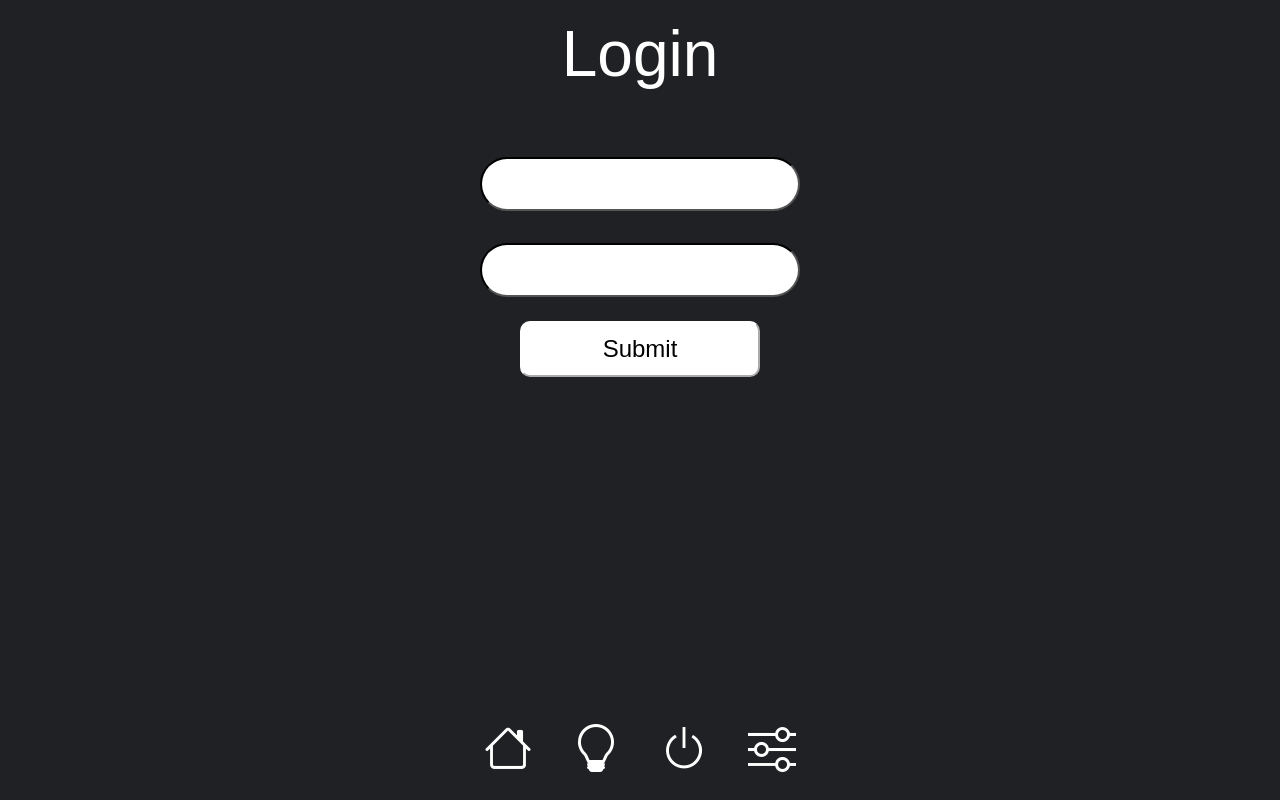
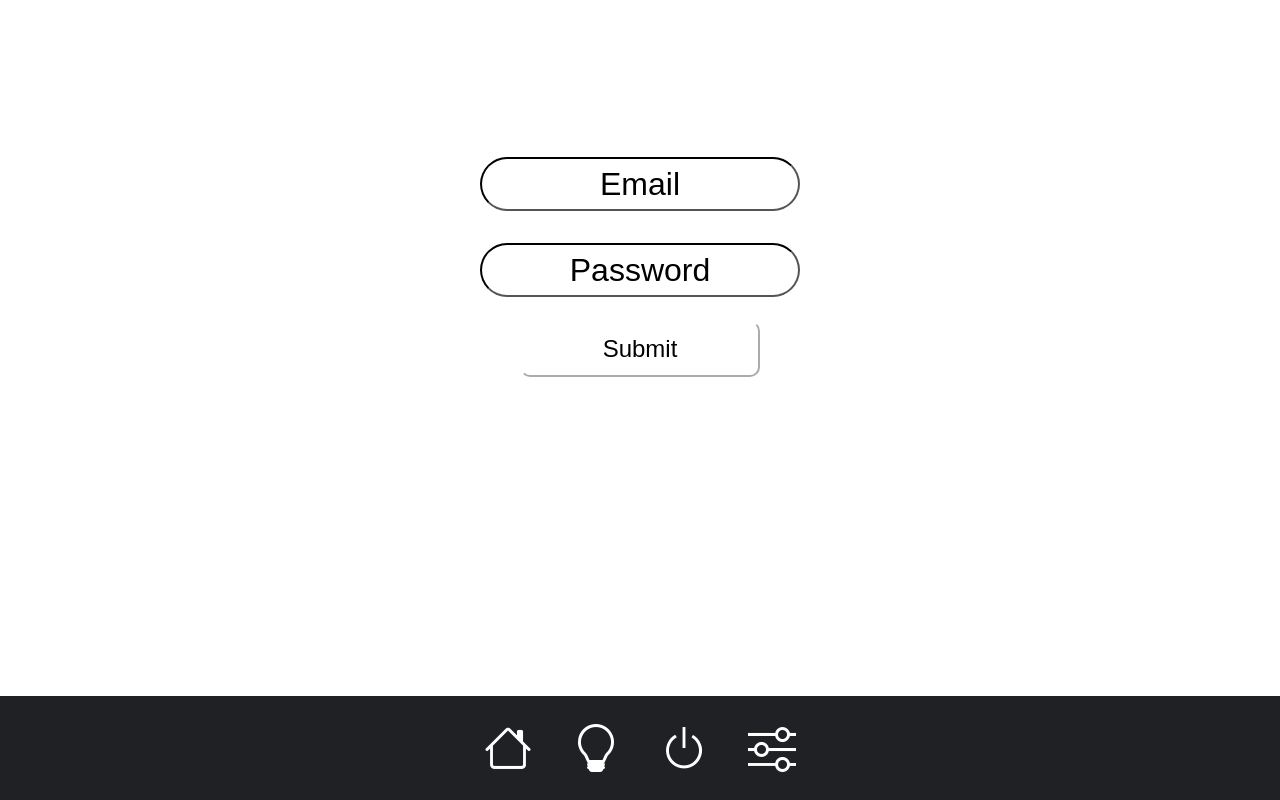
Before and after one commit to falcoda/TFE_CorentinDallenogare_2022, a React (Create React App) app in the folder triangle/: page / in a window 1280 px wide. Built offline with nearby package versions, Linux system fonts and the light colour scheme; the HTML template or start-up script is replaced by a standard one.

Commit message:
modify color

```diff
--- a/triangle/src/css/App.css
+++ b/triangle/src/css/App.css
@@ -1,6 +1,6 @@
 .App {
   text-align: center;
-  background-color: #202124;
+  /* background-color: #202124; */
   height: 100%;
 }
 
--- a/triangle/src/css/login.css
+++ b/triangle/src/css/login.css
@@ -6,12 +6,12 @@
     border-color: black;
     border-radius: 40px;
     text-align: center;
-    color: white !important;
+    color: black !important;
     font-size: 2rem !important;
 }
 
 .inputLogin::placeholder{
-    color: white !important;
+    color: black !important;
     font-size: 2rem !important;
 }
 
```
